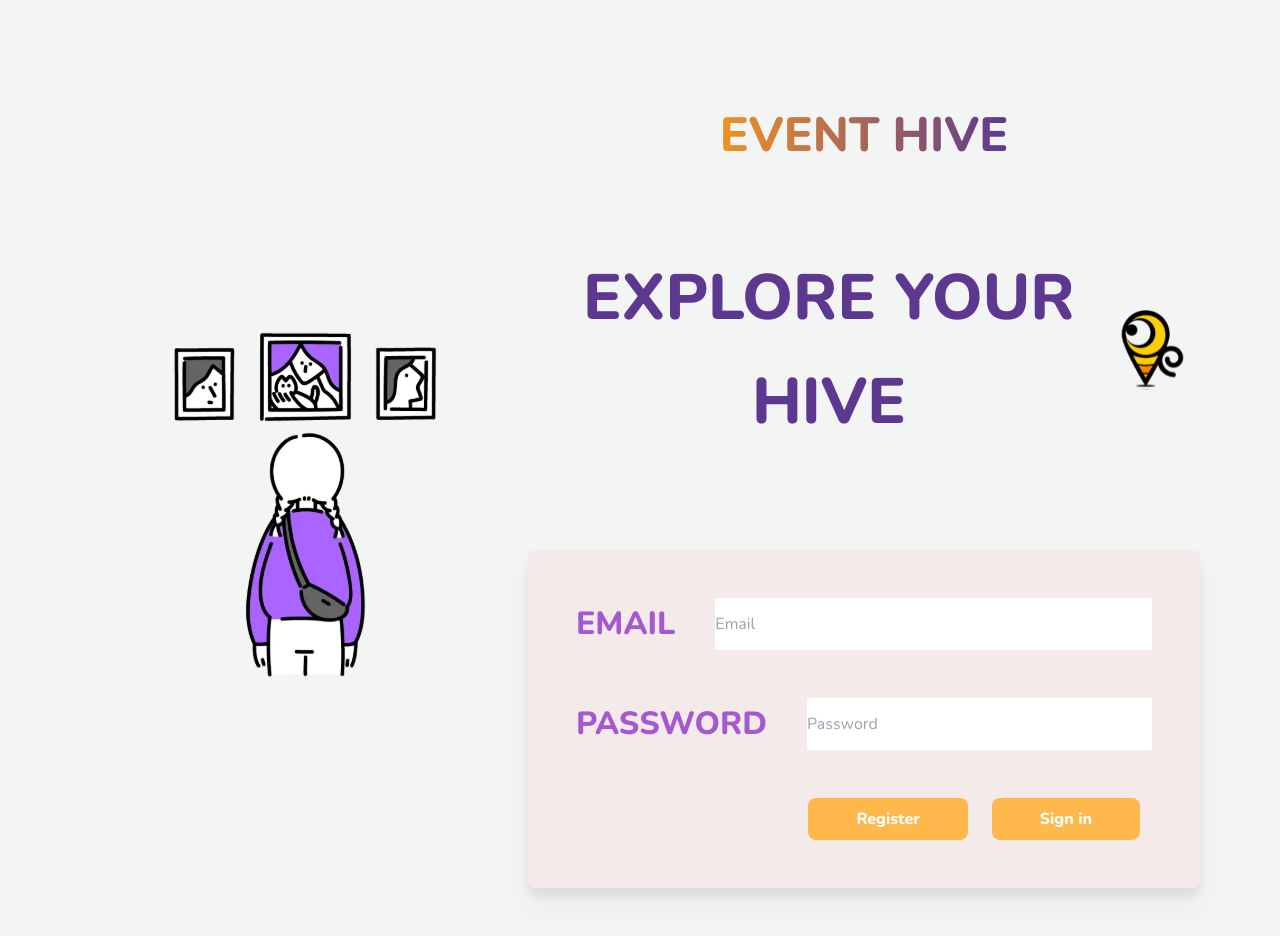
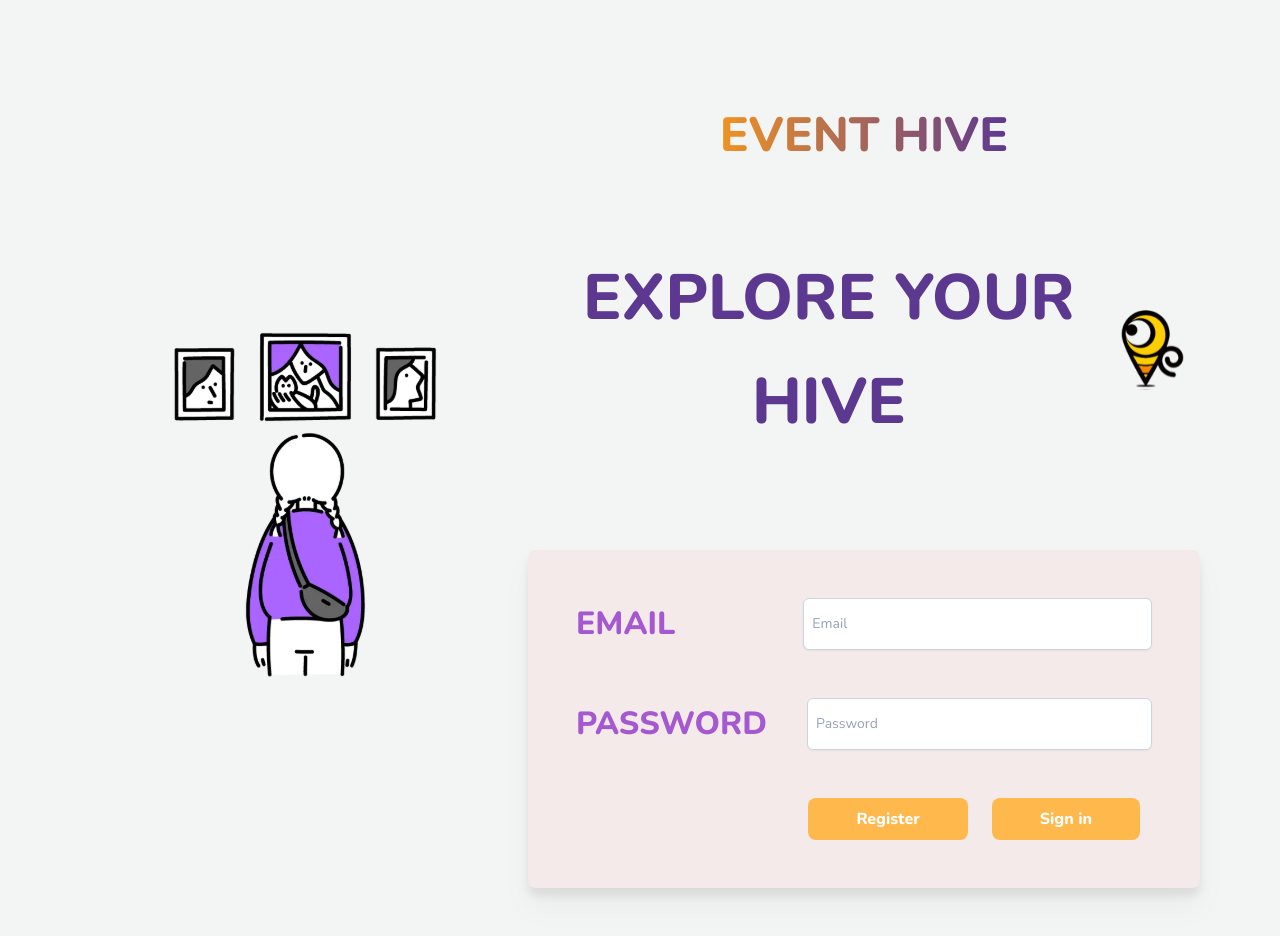
Before and after one commit to faynch/event-hive, a Next.js app: page /login in a window 1280 px wide. Shown: the top 936 px of the page. Built offline with nearby package versions, Linux system fonts and the light colour scheme.

Commit message:
change input

```diff
--- a/src/component/Login.tsx
+++ b/src/component/Login.tsx
@@ -23,14 +23,14 @@ const Login = () => {
                     </div>
                     <div className="my-10 h-full w-full rounded-lg bg-[#F5EAEA] drop-shadow-xl ">
                         <div className="flex flex-row p-[3rem]">
-                            <h5 className="mr-10 text-[2rem] font-extrabold text-[#A459D1]">
+                            <h5 className="mr-[8rem] text-[2rem] font-extrabold text-[#A459D1]">
                                 EMAIL
                             </h5>
                             <input
-                                className="w-full"
+                                className="block w-full rounded-md border border-slate-300 bg-white py-2 pl-2 pr-3 shadow-sm  placeholder:text-slate-400 sm:text-sm"
+                                placeholder="Email"
                                 type="email"
                                 name="email"
-                                placeholder="Email"
                             />
                         </div>
                         <div className="flex flex-row px-[3rem] pb-[3rem]">
@@ -38,10 +38,10 @@ const Login = () => {
                                 PASSWORD
                             </h5>
                             <input
-                                className="w-full"
+                                className="block w-full rounded-md border border-slate-300 bg-white py-2 pl-2 pr-3 shadow-sm  placeholder:text-slate-400 sm:text-sm"
+                                placeholder="Password"
                                 type="password"
                                 name="password"
-                                placeholder="Password"
                             />
                         </div>
                         <div className="flex justify-end px-[3rem] pb-[3rem]">
```
